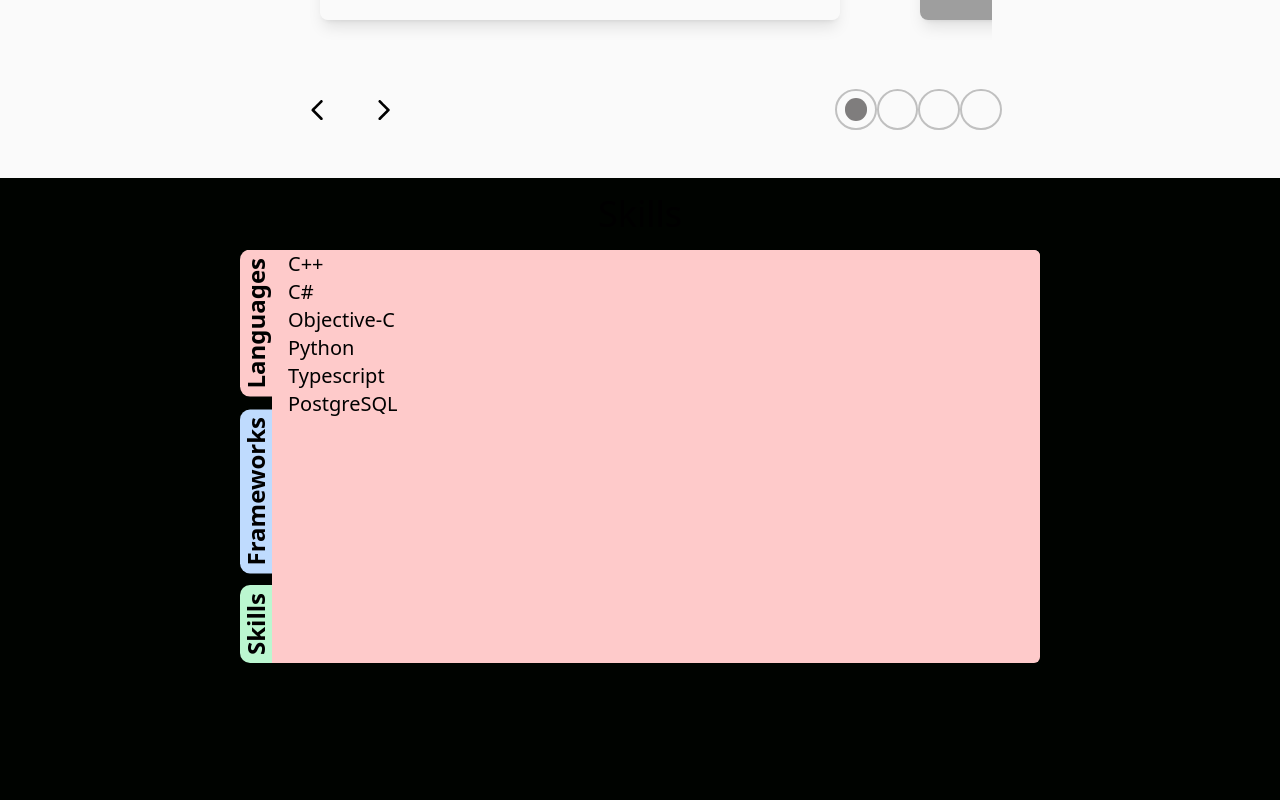
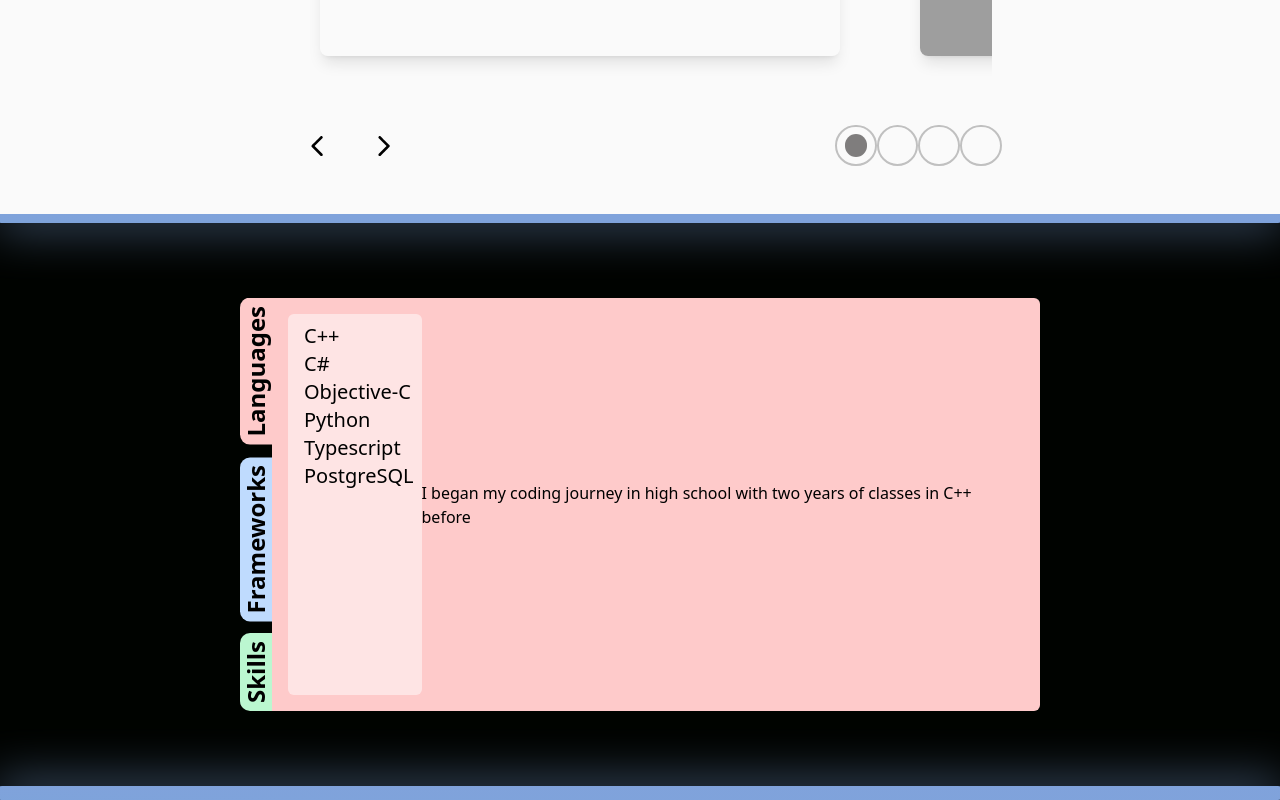
Before and after one commit to acarlseen/personal-site-react, a React (Vite) app: page / in a window 1280 px wide. Shown: the part 1328-2128 px from the top of the page. Before the commit the page ends 1991 px from the top, so only its background shows below. Built offline with nearby package versions, Linux system fonts and the light colour scheme; grey boxes are pictures that could not be loaded.

Commit message:
working on copy...

```diff
--- a/src/App.tsx
+++ b/src/App.tsx
@@ -7,6 +7,7 @@ import { RoundButton } from './components/RoundButton'
 import { Carousel } from './components/Carousel'
 import Carousel1 from './components/Carousel1'
 import { Skills } from './components/Skills'
+import { GlowDiv } from './components/GlowDiv'
 
 function App() {
   const [count, setCount] = useState(0)
@@ -17,8 +18,11 @@ function App() {
         <Navbar />
         <SideBar />
         <HeroImage />
+        <GlowDiv />
         <Projects />
+        <GlowDiv />
         <Skills />
+        <GlowDiv />
       </div>
 
     </>
--- a/src/base.css
+++ b/src/base.css
@@ -9,3 +9,46 @@ body{
     border-bottom-right-radius: 10px;
     cursor:default;
 }
+
+@property --angle{
+    syntax: "<angle>";
+    initial-value: 0deg;
+    inherits: false;
+}
+
+.glowborder{
+    position: relative;
+    background-color:transparent;
+
+}
+
+
+.glowborder::after, .glowborder::before{
+    --angle: 0deg;
+    content: '';
+    position: absolute;
+    border-radius: 10px;
+    background: conic-gradient(from var(--angle) at -50% -50%, #00df9a,#C084FC, #00df9a);
+    height: calc(100% + 10px);
+    width: calc(100% + 10px);
+    top: 50%;
+    left: 50%;
+    translate: -50% -50%;
+    animation: 10s spinning linear infinite;
+    z-index: -1;
+    background-color: white;
+}
+
+.glowborder::before{
+    filter: blur(1.5rem);
+
+}
+
+@keyframes spinning {
+    from{
+        --angle: 0deg;
+    }
+    to{
+        --angle: 360deg;
+    }
+}
--- /dev/null
+++ b/src/components/GlowDiv.tsx
@@ -0,0 +1,7 @@
+import React from 'react'
+
+export const GlowDiv = () => {
+  return (
+    <div className='w-full h-1 glowborder'></div>
+  )
+}
--- a/src/components/HeroImage.tsx
+++ b/src/components/HeroImage.tsx
@@ -6,7 +6,7 @@ export default function HeroImage() {
 
   return (
     <div className='text-white h-[95vh] bg-hero bg-cover bg-center bg-blend-multiply brightness-[1.3]
-    bg-no-repeat sm:mx-10 lg:mx-20'>
+    bg-no-repeat sm:mx-10 lg:mx-20 my-4'>
         <div className='max-w-[800px] w-full h-screen mx-auto text-center flex flex-col justify-center'>
             <p className='text-[#00df9a] font-bold p-2'>LEADERSHIP UNDER PRESSURE</p>
             <h1 className='md:text-7xl sm:text-6xl text-4xl md:py-6'>Moving teams forward.</h1>
--- a/src/components/Skills.tsx
+++ b/src/components/Skills.tsx
@@ -24,9 +24,10 @@ export const Skills = () => {
     console.table(tabSelected)
 
   return (
-    <div className='flex justify-center w-full'>
+    <>
+    <div className='flex justify-center w-full py-20 ' id='skills'>
         <div className='flex flex-col justify-center  mx-12 max-w-[800px] w-full'>
-            <h1 className='text-4xl text-center m-4'>Skills</h1>
+
             <div className='flex-row flex rounded-md overflow-hidden'>
                 <div className='space-y-3 tabs h-full flex flex-col'>
                     <h2 className='text-center text-2xl font-bold bg-red-200 max-h-fit py-2 filetab'
@@ -37,8 +38,8 @@ export const Skills = () => {
                     onClick={() => handleClick('skills')}>Skills</h2>
                 </div>
                 <div className='grid skills w-full h-full'>
-                    <div className={`${tabSelected.languages == true ? 'visible': 'invisible'} bg-red-200 skill-card h-full`}>
-                        <ul className='pl-4 text-xl bg-red-200'>
+                    <div className={`${tabSelected.languages == true ? 'visible': 'invisible'} bg-red-200 skill-card h-full flex items-center justify-evenly p-4`}>
+                        <ul className='pl-4 text-xl bg-white bg-opacity-50 p-2 rounded-md h-full '>
                             <li>C++</li>
                             <li>C#</li>
                             <li>Objective-C</li>
@@ -46,6 +47,7 @@ export const Skills = () => {
                             <li>Typescript</li>
                             <li>PostgreSQL</li>
                         </ul>
+                        <p>I began my coding journey in high school with two years of classes in C++ before </p>
                     </div>
                     <div className={`${tabSelected.skills == true ? 'visible': 'invisible'} bg-green-200 skill-card h-full`}>
                         <ul className='pl-4 text-xl bg-green-200'>
@@ -67,5 +69,6 @@ export const Skills = () => {
             </div>
         </div>
     </div>
+    </>
   )
 }
--- a/src/output.css
+++ b/src/output.css
@@ -803,6 +803,16 @@ video {
   margin-right: 3rem;
 }
 
+.my-4 {
+  margin-top: 1rem;
+  margin-bottom: 1rem;
+}
+
+.my-10 {
+  margin-top: 2.5rem;
+  margin-bottom: 2.5rem;
+}
+
 .mt-4 {
   margin-top: 1rem;
 }
@@ -958,6 +968,14 @@ video {
 
 .h-1\/4 {
   height: 25%;
+}
+
+.h-2 {
+  height: 0.5rem;
+}
+
+.h-0 {
+  height: 0px;
 }
 
 .max-h-\[90vh\] {
@@ -1199,6 +1217,11 @@ video {
   cursor: vertical-text;
 }
 
+.columns-2 {
+  -moz-columns: 2;
+       columns: 2;
+}
+
 .flex-row {
   flex-direction: row;
 }
@@ -1335,6 +1358,10 @@ video {
   border-top-width: 1px;
 }
 
+.border-t-8 {
+  border-top-width: 8px;
+}
+
 .border-gray-300 {
   --tw-border-opacity: 1;
   border-color: rgb(209 213 219 / var(--tw-border-opacity, 1));
@@ -1350,6 +1377,11 @@ video {
   border-right-color: rgb(17 24 39 / var(--tw-border-opacity, 1));
 }
 
+.border-t-red-500 {
+  --tw-border-opacity: 1;
+  border-top-color: rgb(239 68 68 / var(--tw-border-opacity, 1));
+}
+
 .bg-\[\#000300\] {
   --tw-bg-opacity: 1;
   background-color: rgb(0 3 0 / var(--tw-bg-opacity, 1));
@@ -1437,6 +1469,30 @@ video {
   background-color: rgb(191 219 254 / var(--tw-bg-opacity, 1));
 }
 
+.bg-\[\] {
+  background-color: ;
+}
+
+.bg-\[linear\] {
+  background-color: linear;
+}
+
+.bg-\[lineargradient\] {
+  background-color: lineargradient;
+}
+
+.bg-\[lineargradient\(\)\] {
+  background-color: lineargradient();
+}
+
+.bg-\[lineargradient\(\[\#00df9a\]\)\] {
+  background-color: lineargradient([#00df9a]);
+}
+
+.bg-\[lineargradient\(\[\#00df9a\]\2c \)\] {
+  background-color: lineargradient([#00df9a],);
+}
+
 .bg-opacity-100 {
   --tw-bg-opacity: 1;
 }
@@ -1445,6 +1501,10 @@ video {
   --tw-bg-opacity: 0.7;
 }
 
+.bg-opacity-50 {
+  --tw-bg-opacity: 0.5;
+}
+
 .bg-\[url\(\'\$\{props\.project\.bg\}\'\)\] {
   background-image: url('${props.project.bg}');
 }
@@ -1487,6 +1547,10 @@ video {
 
 .bg-gradient-to-b {
   background-image: linear-gradient(to bottom, var(--tw-gradient-stops));
+}
+
+.bg-gradient-to-r {
+  background-image: linear-gradient(to right, var(--tw-gradient-stops));
 }
 
 .from-\[\#C084FC\] {
@@ -1507,6 +1571,12 @@ video {
   --tw-gradient-stops: var(--tw-gradient-from), var(--tw-gradient-to);
 }
 
+.from-\[\#00df9a\] {
+  --tw-gradient-from: #00df9a var(--tw-gradient-from-position);
+  --tw-gradient-to: rgb(0 223 154 / 0) var(--tw-gradient-to-position);
+  --tw-gradient-stops: var(--tw-gradient-from), var(--tw-gradient-to);
+}
+
 .from-40\% {
   --tw-gradient-from-position: 40%;
 }
@@ -1565,6 +1635,18 @@ video {
 
 .to-\[\#000000\] {
   --tw-gradient-to: #000000 var(--tw-gradient-to-position);
+}
+
+.to-black {
+  --tw-gradient-to: #000 var(--tw-gradient-to-position);
+}
+
+.to-\[0EA5E9\] {
+  --tw-gradient-to: 0EA5E9 var(--tw-gradient-to-position);
+}
+
+.to-\[\#C084FC\] {
+  --tw-gradient-to: #C084FC var(--tw-gradient-to-position);
 }
 
 .to-0\% {
@@ -1612,6 +1694,10 @@ video {
   padding: 0.75rem;
 }
 
+.p-20 {
+  padding: 5rem;
+}
+
 .px-4 {
   padding-left: 1rem;
   padding-right: 1rem;
@@ -1625,6 +1711,11 @@ video {
 .py-2 {
   padding-top: 0.5rem;
   padding-bottom: 0.5rem;
+}
+
+.py-20 {
+  padding-top: 5rem;
+  padding-bottom: 5rem;
 }
 
 .pl-4 {
```
